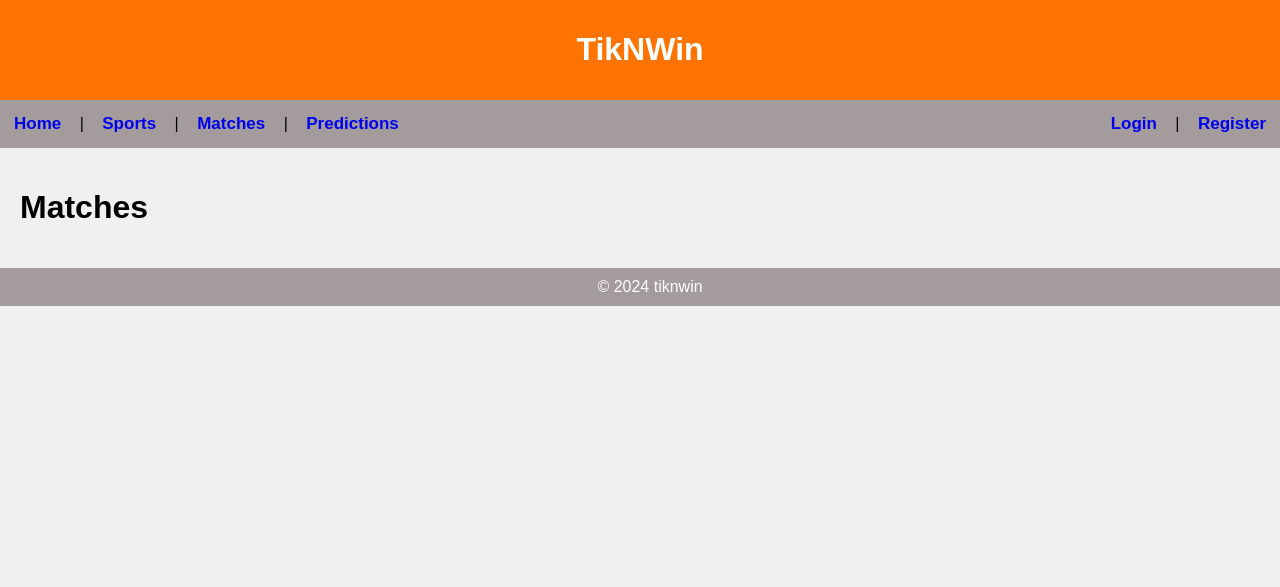
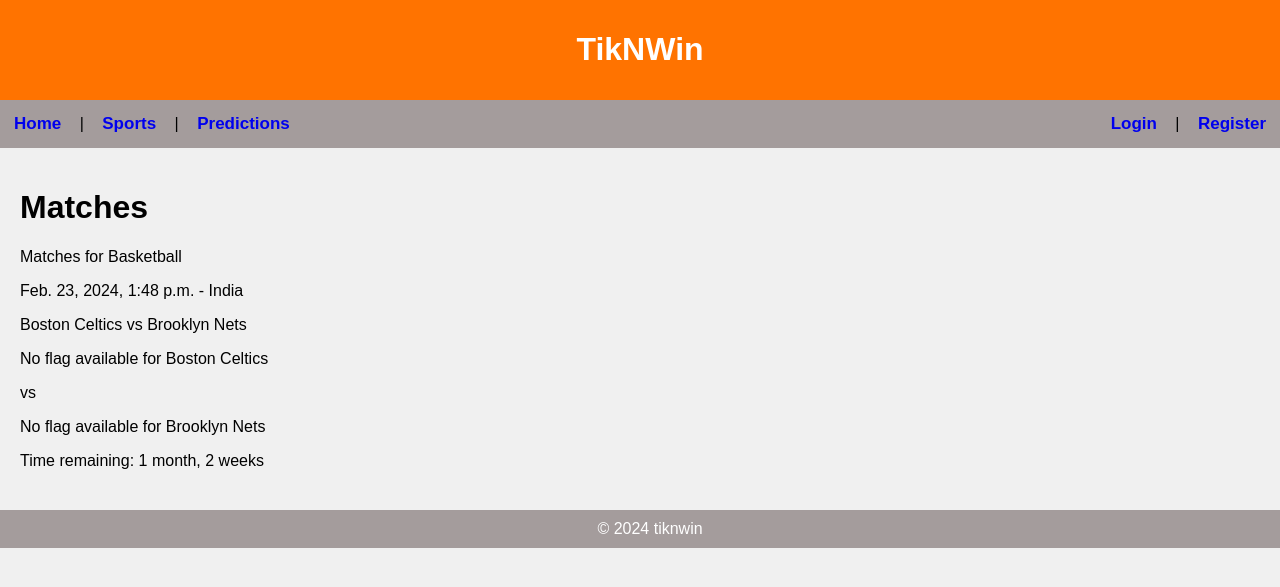
Before and after one commit to sheta-darshan/tiknwin, a Django app: page /matches/3/ in a window 1280 px wide. Shown: the top 587 px of the page. Run offline with Django 5.2, Linux system fonts and the light colour scheme; data comes from the database, SQL or seed files in the repository; both versions use the stored data as it was after the commit.

Commit message:
added sports page sportswise matches can been see

```diff
--- a/app/templates/app/Matches.html
+++ b/app/templates/app/Matches.html
@@ -1,10 +1,44 @@
 {% extends 'app/layout.html' %}
 
-{% block title %}Matches - TikNWin{% endblock %}
+{% block title %}Matches for {{ sport.name }} - TikNWin{% endblock %}
 
 {% block header %}TikNWin{% endblock %}
 
 {% block content %}
-<h1>Matches</h1>
+  <h1>Matches</h1>
+  <p>Matches for {{ sport.name }}</p>
 
+  {% for match in matches %}
+    {% if match.date_time >= now %}
+      <div style="margin-bottom: 20px;">
+        <p>{{ match.date_time }} - {{ match.location }}</p>
+        <p>{{ match.home_team.name }} vs {{ match.away_team.name }}</p>
+
+        {% if match.home_team.flag_image %}
+          <img src="{{ match.home_team.flag_image.url }}" alt="{{ match.home_team.name }} Flag" style="width: 100px; height: auto;">
+        {% else %}
+          <!-- Handle the case when no flag is available for the home team -->
+          <p>No flag available for {{ match.home_team.name }}</p>
+        {% endif %}
+        vs
+        {% if match.away_team.flag_image %}
+          <img src="{{ match.away_team.flag_image.url }}" alt="{{ match.away_team.name }} Flag" style="width: 100px; height: auto;">
+        {% else %}
+          <!-- Handle the case when no flag is available for the away team -->
+          <p>No flag available for {{ match.away_team.name }}</p>
+        {% endif %}
+
+        {% if match.result %}
+          <p>Result: {{ match.result }}</p>
+        {% endif %}
+        {% if match.description %}
+          <p>Description: {{ match.description }}</p>
+        {% endif %}
+
+        {% with time_difference=match.date_time|timeuntil:now %}
+          <p>Time remaining: {{ time_difference }}</p>
+        {% endwith %}
+      </div>
+    {% endif %}
+  {% endfor %}
 {% endblock %}
--- a/app/templates/app/layout.html
+++ b/app/templates/app/layout.html
@@ -17,7 +17,6 @@
         <div class="left-links">
             <a class="links" href="{% url 'app:index' %}">Home</a> |
             <a class="links" href="{% url 'app:sports' %}">Sports</a> |
-            <a class="links" href="{% url 'app:matches' %}">Matches</a> |
             <a class="links" href="{% url 'app:predictions' %}">Predictions</a>
         </div>
         <div class="right-links">
--- a/app/templates/app/sports.html
+++ b/app/templates/app/sports.html
@@ -8,9 +8,11 @@
 <h1>Sports List</h1>
 
 {% for sport in sports %}
-    <div style="display: inline-block; margin: 10px;" >
+    <div style="display: inline-block; margin: 10px;">
+        <a href="{% url 'app:view_matches' sport.id %}">
         <img src="{{ sport.image.url }}" alt="{{ sport.name }}" style="border-radius: 50%; width: 100px; height: 100px;">
         <p><h3>{{ sport.name }}</h3></p>
+        </a>
     </div>
 {% endfor %}
 {% endblock %}
--- a/app/views.py
+++ b/app/views.py
@@ -1,9 +1,11 @@
-from django.shortcuts import render, redirect
+from django.shortcuts import render, redirect, get_object_or_404
 from .forms import RegistrationForm, CustomAuthenticationForm, UserProfileForm
 from django.contrib.auth import login, authenticate, logout
 from django.contrib import messages
 from django.contrib.auth.forms import AuthenticationForm
-from .models import Sports
+from .models import Sports, Match
+from django.utils import timezone
+
 
 # Create your views here.
 
@@ -68,5 +70,10 @@ def view_sports(request):
     sports = Sports.objects.all()
     return render(request, "app/sports.html", {'sports': sports})
 
+
+
 def view_matches(request, sport_id):
-    return render(request, "app/matches.html")
+    sport = get_object_or_404(Sports, pk=sport_id)
+    matches = Match.objects.filter(sports=sport)
+    now = timezone.now()
+    return render(request, "app/matches.html", {'sport': sport, 'matches': matches, 'now': now})
```
Also changed, not shown: app/migrations/0004_match_sport.py (added), app/migrations/0005_remove_match_sport.py (added), db.sqlite3, media/media/team_flags/Australia.png (added), media/media/team_flags/England.png (added), media/media/team_flags/NewZeland.png (added), media/media/team_flags/Pakistan.png (added), media/media/team_flags/india.png (added).
